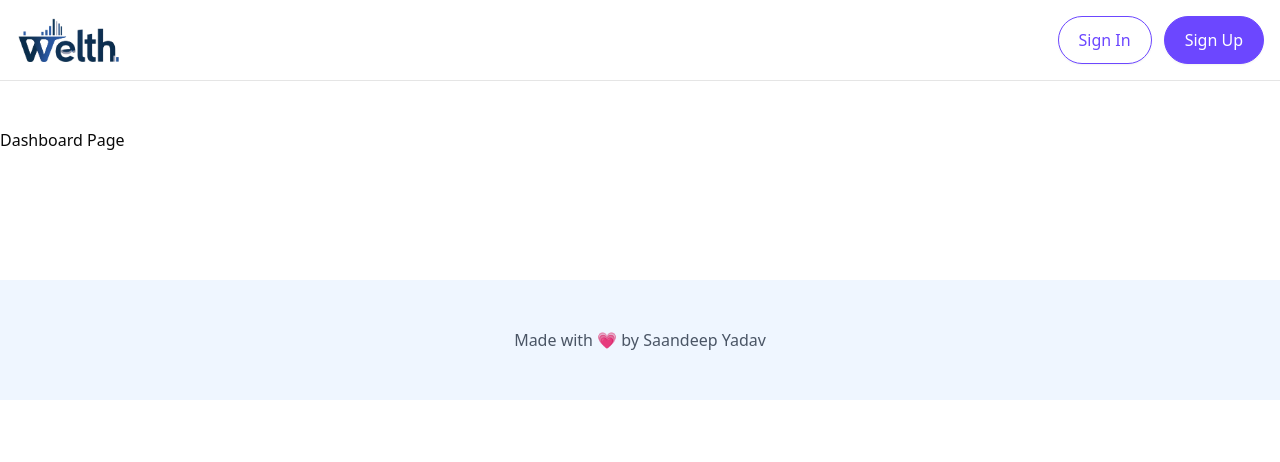
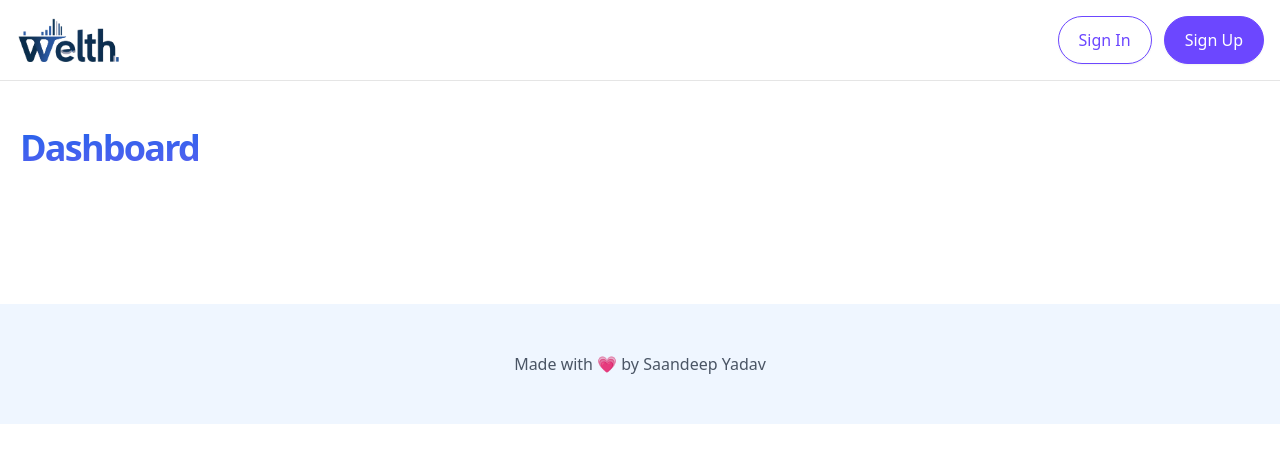
Before and after one commit to SandeepKumarYadav24/welth, a Next.js app: page /dashboard in a window 1280 px wide. Shown: the top 462 px of the page. Built offline with nearby package versions, Linux system fonts and the light colour scheme; no server answers.

Commit message:
Updated dashboard pages and added not-found page

```diff
--- /dev/null
+++ b/app/(main)/dashboard/layout.js
@@ -0,0 +1,12 @@
+import React from 'react';
+
+const DashboardLayout = () => {
+  return (
+    <div  className="px-5">
+      <h1 className=' text-4xl font-bold gradient-title mb-5'>Dashboard</h1>
+      {/* Dashboard Page */}
+    </div>
+  );
+};
+
+export default DashboardLayout;
--- a/app/(main)/dashboard/page.js
+++ b/app/(main)/dashboard/page.js
@@ -1,7 +1,7 @@
 import React from 'react';
 
 const Dashboard = () => {
-  return <div>Dashboard Page</div>;
+  return <div  className="px-5"></div>
 };
 
 export default Dashboard;
--- a/app/(main)/layout.js
+++ b/app/(main)/layout.js
@@ -2,6 +2,6 @@ import React from 'react';
 
 const MainLayout = ({ children}) => {
   return <div className="container mx-auto my-32">{children}</div>;
-};
+}
 
 export default MainLayout;
--- /dev/null
+++ b/app/not-found.js
@@ -0,0 +1,18 @@
+import Link from "next/link";
+import { Button } from "@/components/ui/button";
+
+export default function NotFound() {
+  return (
+    <div className="flex flex-col items-center justify-center min-h-[100vh] px-4 text-center">
+      <h1 className="text-6xl font-bold gradient-title mb-4">404</h1>
+      <h2 className="text-2xl font-semibold mb-4">Page Not Found</h2>
+      <p className="text-gray-400 mb-8">
+        Oops! The page you&apos;re looking for doesn&apos;t exist or has been
+        moved.
+      </p>
+      <Link href="/">
+        <Button>Return Home</Button>
+      </Link>
+    </div>
+  );
+}
```
